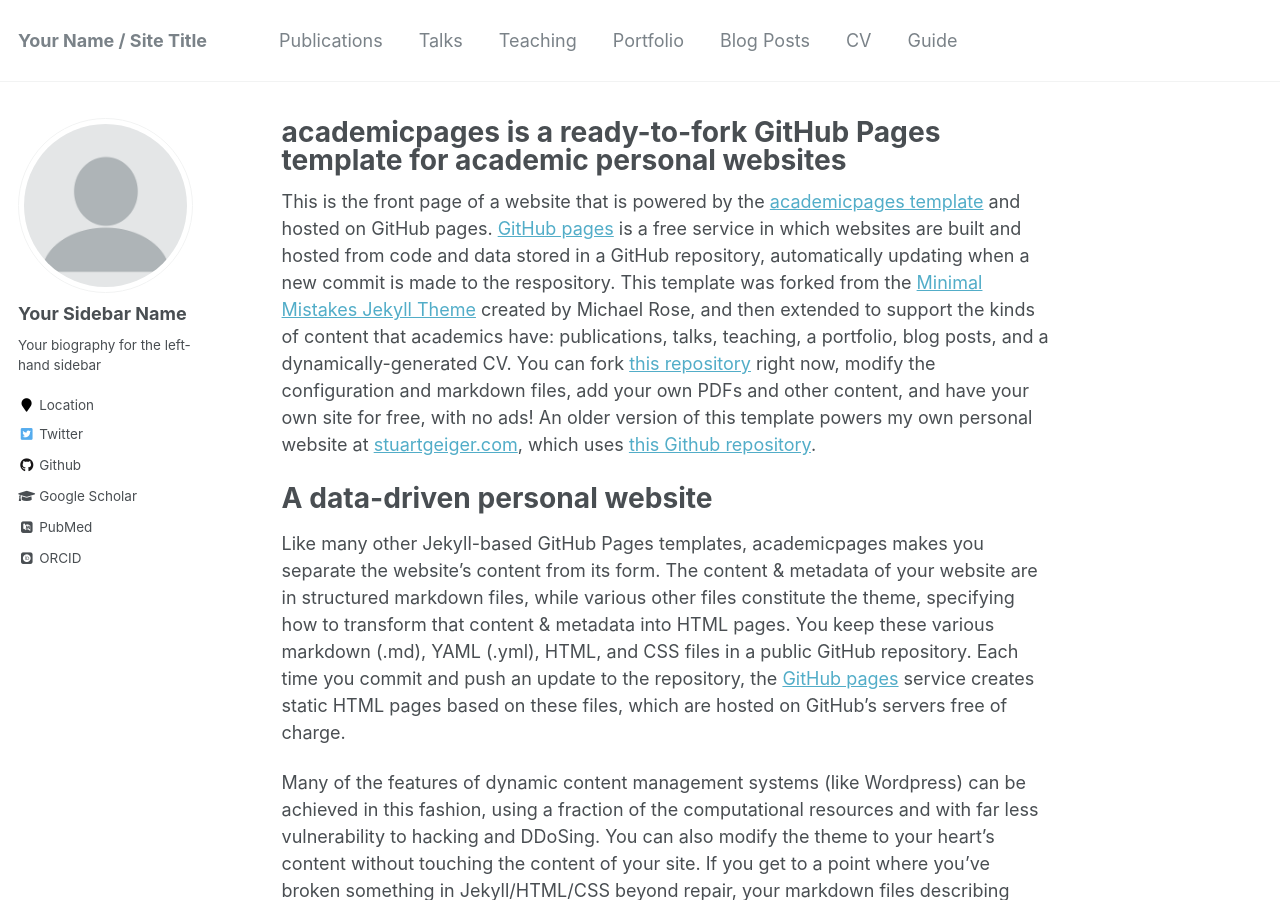
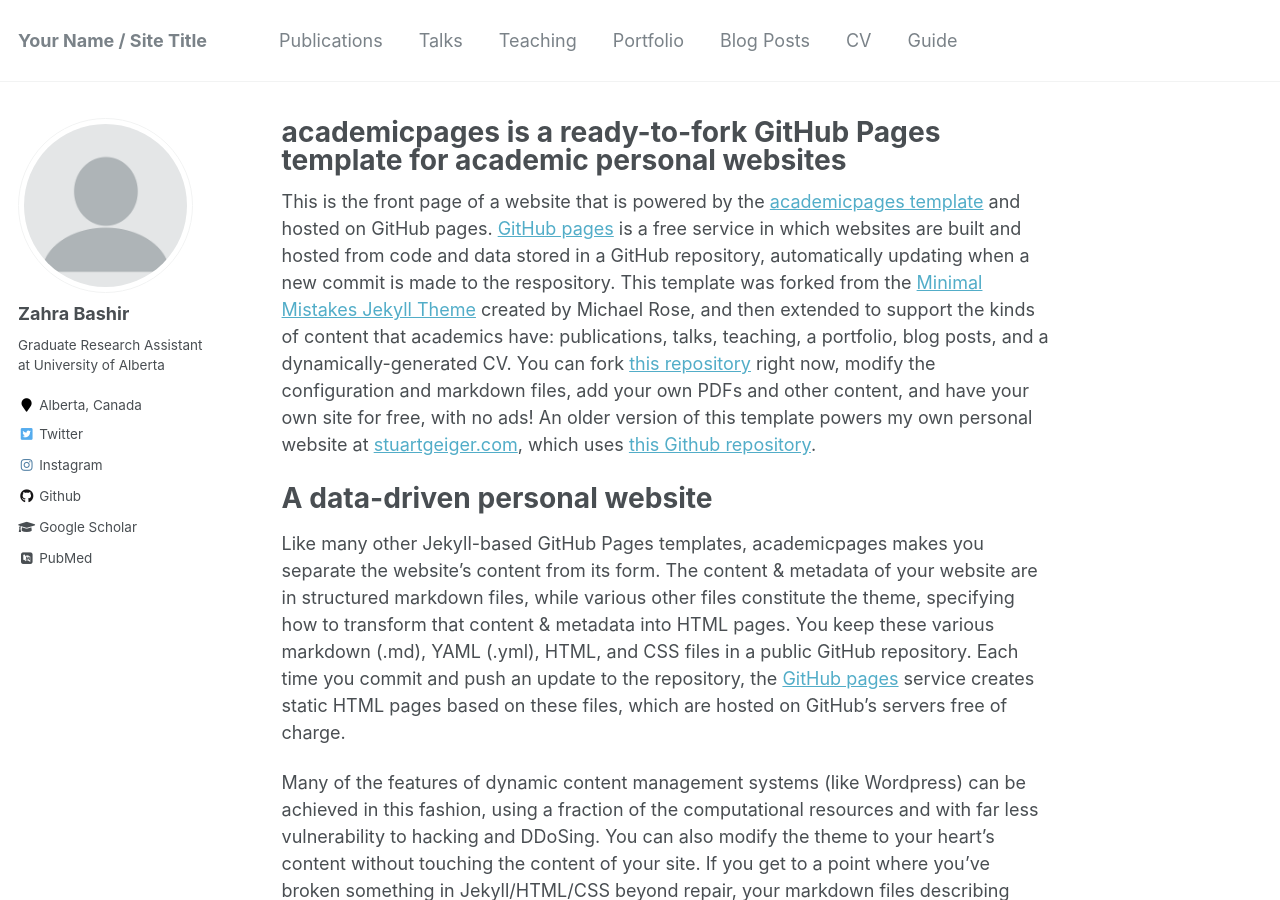
Before and after one commit to zahrabashir98/zahrabashir98.github.ioo, a Jekyll site: the page built from _pages/about.md, in a window 1280 px wide and 900 px high. Built offline with Jekyll 4.4.1, drawn with Linux system fonts in a browser that asks for light colours; some web fonts are replaced.

Commit message:
Edit profile

```diff
--- a/_config.yml
+++ b/_config.yml
@@ -80,10 +80,10 @@ analytics:
 
 # Site Author
 author:
-  name             : "Your Sidebar Name"
+  name             : "Zahra Bashir"
   avatar           : "profile.png"
-  bio              : "Your biography for the left-hand sidebar"
-  location         : "Location"
+  bio              : "Graduate Research Assistant at University of Alberta"
+  location         : "Alberta, Canada"
   employer         :
   pubmed           : "https://www.ncbi.nlm.nih.gov/pubmed/?term=john+snow"
   googlescholar    : "http://yourfullgooglescholarurl.com"
@@ -96,20 +96,20 @@ author:
   flickr           :
   facebook         :
   foursquare       :
-  github           : "academicpages"
+  github           : "https://github.com/zahrabashir98"
   google_plus      :
   keybase          :
-  instagram        :
+  instagram        : "https://www.instagram.com/_.zahra_.77/"
   impactstory      : #"https://profiles.impactstory.org/u/xxxx-xxxx-xxxx-xxxx"
   lastfm           :
   linkedin         :
-  orcid            : "http://orcid.org/yourorcidurl"
+  orcid            : #"http://orcid.org/yourorcidurl"
   pinterest        :
   soundcloud       :
   stackoverflow    : # http://stackoverflow.com/users/123456/username
   steam            :
   tumblr           :
-  twitter          : "replacethistwitterhandle"
+  twitter          : "https://twitter.com/_zahra_b77"
   vine             :
   weibo            :
   xing             :
```
